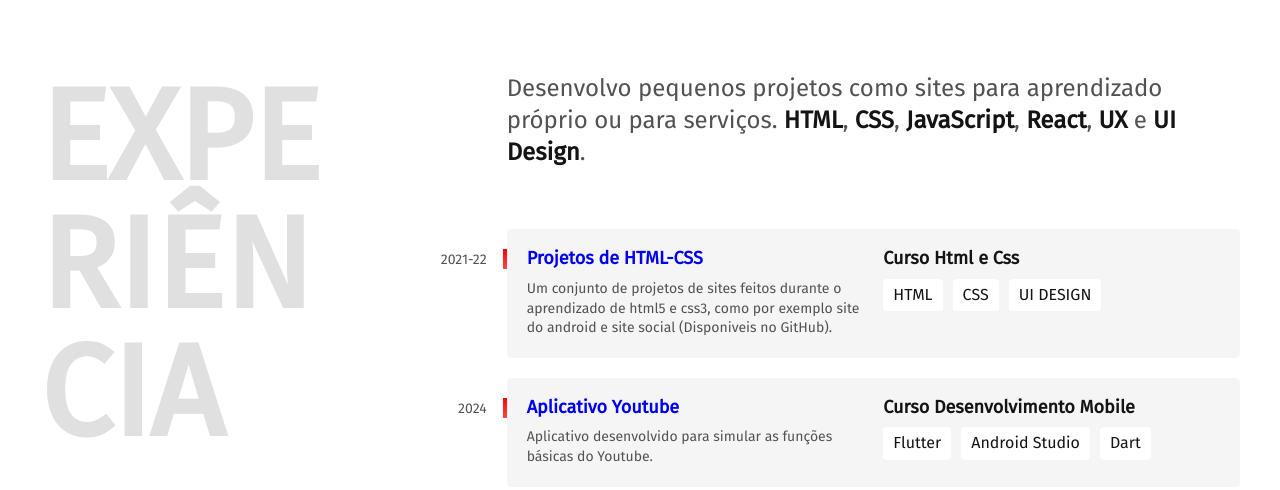
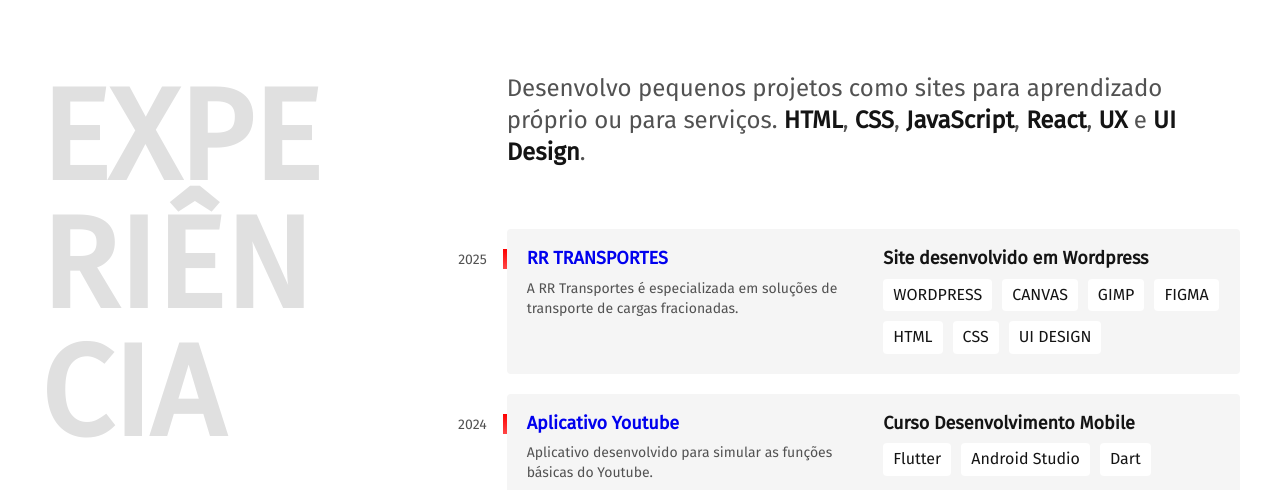
Before and after one commit to EdNatan21/Portfolio, a plain HTML site: page index.html in a window 1280 px wide. Shown: the part 471-961 px from the top of the page. Drawn offline with Linux system fonts and the light colour scheme.

Commit message:
Nova experiência
Site da RR

```diff
--- a/index.html
+++ b/index.html
@@ -35,26 +35,16 @@
     <div>
       <p class="experiencia-texto">Desenvolvo pequenos projetos como sites para aprendizado próprio ou para serviços. <strong>HTML</strong>,<strong> CSS</strong>, <strong>JavaScript</strong>, <strong>React</strong>, <strong>UX</strong> e <strong>UI Design</strong>.</p>
 
-      <!-- <div class="empresa">
-        <span class="empresa-ano">2023</span>
-        <h3 class="empresa-titulo">Projeto_Dogs</h3>
-        <span class="empresa-titulo">Curso de React</span>
-        <p class="empresa-texto">Projeto final de curso de React. Site para mostrar imagens de cachorros com login de acesso e livre para postar quaisquer outras imagens.</p>
+      <div class="empresa">
+        <span class="empresa-ano">2025</span>
+        <h3 class="empresa-titulo"><a href="https://rrtransportes.online" target="_blank">RR TRANSPORTES</a></h3>
+        <span class="empresa-titulo">Site desenvolvido em Wordpress</span>
+        <p class="empresa-texto">A RR Transportes é especializada em soluções de transporte de cargas fracionadas.</p>
         <ul class="empresa-habilidades">
-          <li>HTML</li>
-          <li>CSS</li>
-          <li>REACT</li>
-          <li>UI DESIGN</li>
-          <li>UX DESIGN</li>
-        </ul>
-      </div> -->
-
-      <div class="empresa">
-        <span class="empresa-ano">2021-22</span>
-        <h3 class="empresa-titulo"><a href="https://github.com/EdNatan21" target="_blank">Projetos de HTML-CSS</a></h3>
-        <span class="empresa-titulo">Curso Html e Css</span>
-        <p class="empresa-texto">Um conjunto de projetos de sites feitos durante o aprendizado de html5 e css3, como por exemplo site do android e site social (Disponiveis no GitHub).</p>
-        <ul class="empresa-habilidades">
+          <li>WORDPRESS</li>
+          <li>CANVAS</li>
+          <li>GIMP</li>
+          <li>FIGMA</li>
           <li>HTML</li>
           <li>CSS</li>
           <li>UI DESIGN</li>
@@ -129,7 +119,7 @@
               <li>JavaScript <span>40 Hrs</span></li>
               <li>React <span>36 Hrs</span></li>
               <li>SQL <span>40 Hrs</span></li>
-              <li>Desenvolvimento Android e IOS com Flutter <span>--</span></li>
+              <li>Wordpress <span>06 hrs</span></li>
             </ul>
           </div>
 
```
